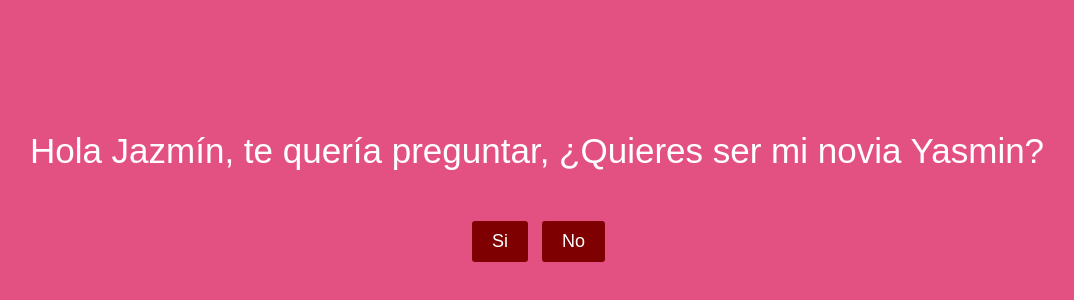
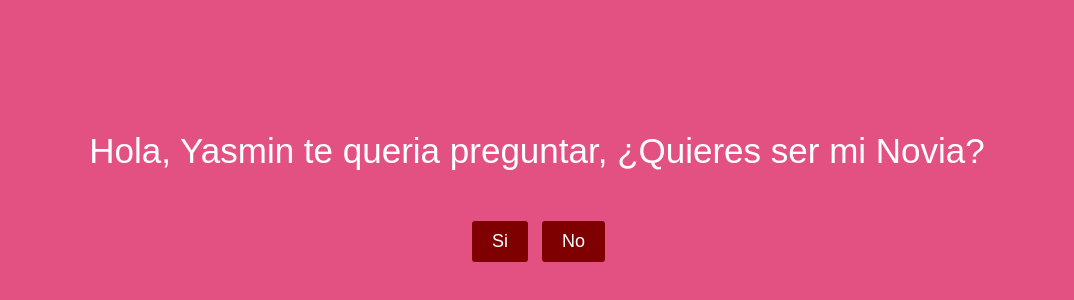
Before and after one commit to Xableo/TE_AMO, a plain HTML site: page index.html in a window 1280 px wide. Shown: the part 224-524 px from the top of the page, without its empty margins (103-1177 px from the left). Drawn offline with Linux system fonts and the light colour scheme.

Commit message:
Update index.html

```diff
--- a/index.html
+++ b/index.html
@@ -11,7 +11,7 @@
 <body>
     <div class="container">
         <div class="title">
-            Hola Jazmín, te quería preguntar, ¿Quieres ser mi novia Yasmin?
+            Hola, Yasmin te queria preguntar, ¿Quieres ser mi Novia?
         </div>
 
         <div class="buttons">
```
